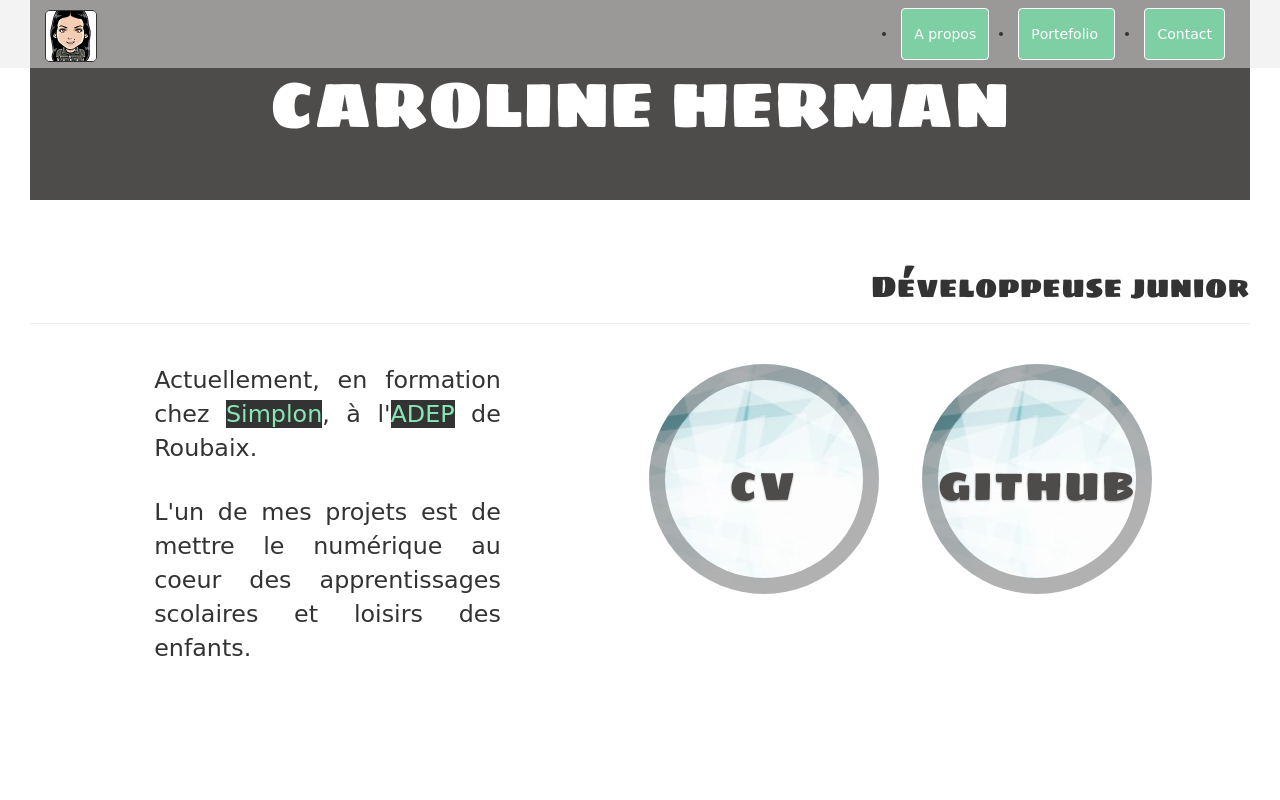
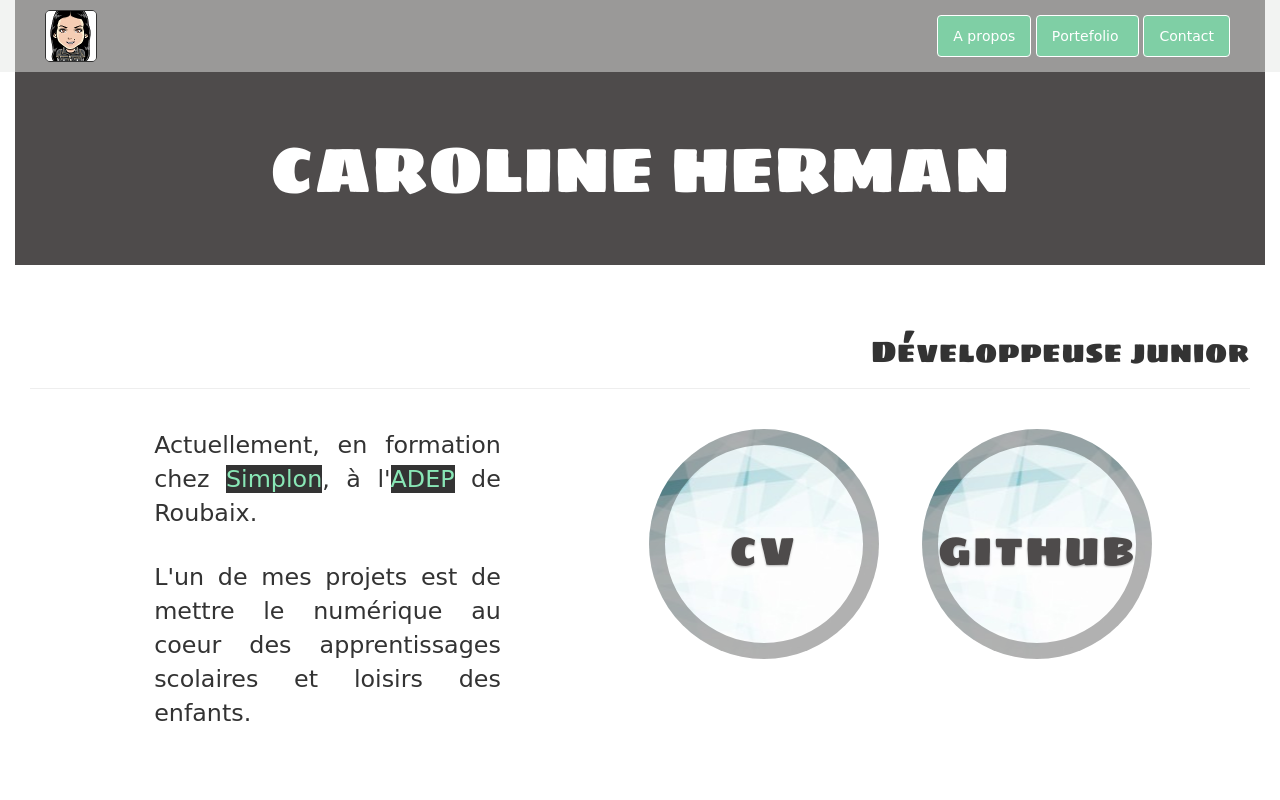
Before and after one commit to CarolineHe/carolineherman, a plain HTML site: page index.html in a window 1280 px wide. Shown: the top 800 px of the page. Drawn offline with nearby package versions, Linux system fonts and the light colour scheme; files that its build step writes are made by us from their sources; a web font is replaced by a local one.

Commit message:
modifiaction css navbar

```diff
--- a/css/main.css
+++ b/css/main.css
@@ -126,6 +126,11 @@ nav{
     background-color:rgba(230, 232, 229,0.5)!important;
 }
 
+.navbar-right a{
+    padding:10px 15px;
+    margin-top: 15px;
+}
+
 .navbar-btn{
     color:#fff!important;
     border:solid 1px #fff!important;
@@ -199,11 +204,18 @@ height: auto;
 
 
 #header2{
-    padding-top: 50px;
+    margin-top: 75px;
+    padding-top: 40px;
     background-color:#4e4b4b!important;
     padding-bottom: 50px;
     width: auto!important;
 }
+
+#header1{
+    background-color:#4e4b4b!important;
+    width: auto!important;
+}
+
 
  h2{
      text-align: center;
@@ -445,9 +457,6 @@ footer {
     max-height: 100%;
 }
 
-.marg{
-    margin-bottom: 30px;
-}
 
 footer {
     background-color:#4e4b4b!important;
@@ -739,6 +748,9 @@ font-family: 'Walter Turncoat', cursive;
     margin-top: 30px;
 }
 
+.img-btn{
+    margin-bottom:10px;
+}
 
 /*/////////////////////////////screen 499 px////////////////////////*/
 @media screen and (max-width: 499px) {
--- a/index.html
+++ b/index.html
@@ -26,6 +26,7 @@
 <body>
     <div id="home" class="container-fluid">
 <div id="header1" class="container-fluid">
+
     <nav class="navbar-default navbar-fixed-top">
   <div class="container-fluid">
     <!-- Brand and toggle get grouped for better mobile display -->
@@ -42,24 +43,14 @@
     <!-- Collect the nav links, forms, and other content for toggling -->
     <div class="collapse navbar-collapse" id="navbar-collapse-1">
       <div class="navbar-nav navbar-right">
-            <li class="mar"><a href="#apropos" class="btn btn-default navbar-btn tlt" role="button">A propos</a></li>
-            <li class="dropdown mar">
-            <a href="#portefolio" class="btn btn-default navbar-btn tlt dropdown-toggle" data-toggle="dropdown" role="button" aria-haspopup="true" aria-expanded="false">Portefolio <span class="caret"></span></a>
-            <ul class="dropdown-menu">
-                <li><a href="#solo">Projets solo</a></li>
-                <li role="separator" class="divider"></li>
-                <li><a href="#binome">Projets en binôme</a></li>
-                <li role="separator" class="divider"></li>
-                <li><a href="#groupe">Projets en groupe</a></li>
-                <li role="separator" class="divider"></li>
-                <li><a href="#parallele">Activités en parallèle</a></li>
-            </ul>
-        </li>
-        <li class="mar">
-            <a href="#contact" class="btn btn-default navbar-btn tlt" role="button">Contact</a></li>
+            <a href="#apropos" class="btn btn-default navbar-btn tlt" role="button">A propos</a>
+
+            <a href="#portefolio" class="btn btn-default navbar-btn tlt" role="button">Portefolio </a>
+
+            <a href="#contact" class="btn btn-default navbar-btn tlt" role="button">Contact</a>
           </div>
 </div>
-  </div><!-- /.container-fluid -->
+  </div>
   </nav>
 
 
```
Also changed, not shown: test.html (+1 -1 lines).
